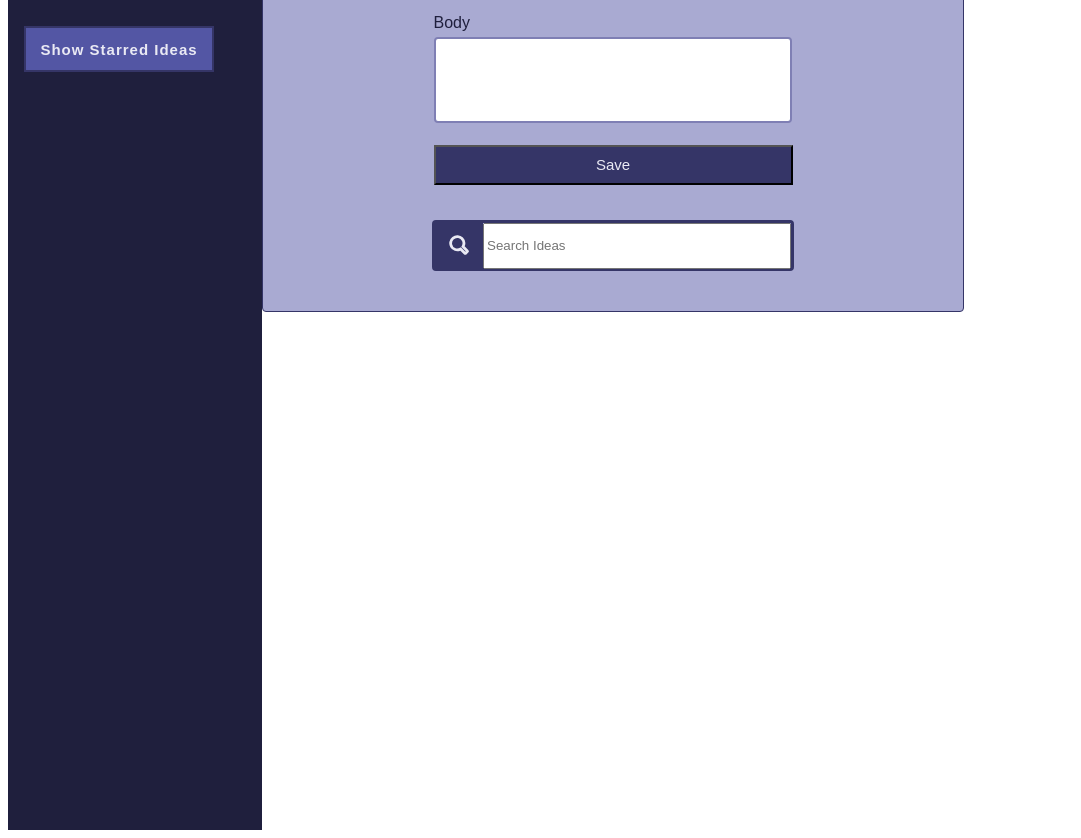
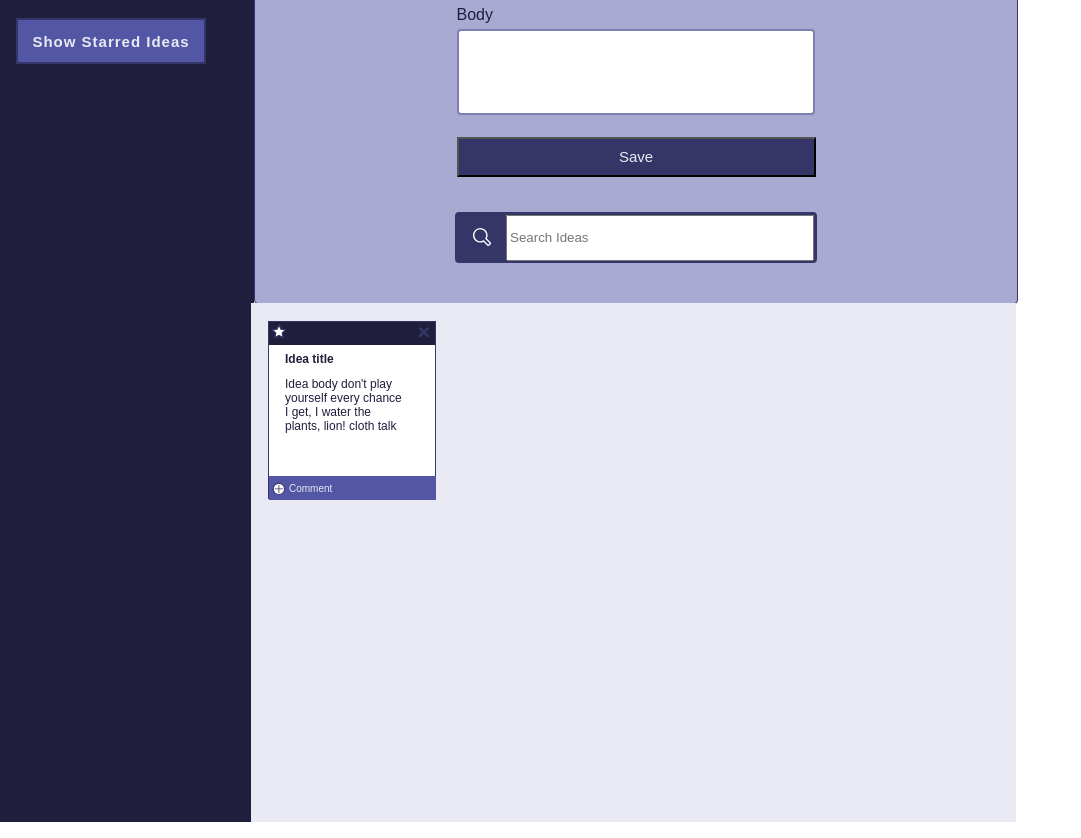
Before and after one commit to AlexOsgood/ideabox, a plain HTML site: page index.html in a window 1280 px wide. Shown: the part 98-936 px from the top of the page, without its empty margins (0-1081 px from the left). Drawn offline with Linux system fonts and the light colour scheme.

Commit message:
Iteration_0 complete

```diff
--- a/index.html
+++ b/index.html
@@ -8,10 +8,8 @@
   <body>
     <div class="nav-bar">
       <h3>IdeaBox</h3>
-
       <p>Filter Starred Ideas</p>
       <button type="button" class='show-starred'>Show Starred Ideas</button>
-
     </div>
 
     <div class='user-input'>
@@ -32,21 +30,26 @@
       <input type="text" id="search-input" name="search" placeholder="Search Ideas" required
       minlength="1" maxlength="150" >
     </div>
+
+    </div>
+    <div class='spacer' hidden>
+      <p>Spacer bud</p>
+
+    </div>
     <div class='tile-box'>
+      <div class='idea-card'>
+      <section class='star-banner'>
+        <svg xmlns="http://www.w3.org/2000/svg" class='star'viewBox="0 0 16.06 15.65"><defs><style>.cls-1{fill:#fff;}</style></defs><title>Artboard 29</title><g id="background"><polygon class="cls-1" points="8.02 2.48 9.64 5.77 13.27 6.29 10.64 8.85 11.26 12.47 8.02 10.76 4.77 12.47 5.39 8.85 2.76 6.29 6.39 5.77 8.02 2.48"/></g></svg>
+        <svg xmlns="http://www.w3.org/2000/svg" class='delete'viewBox="0 0 18.18 17.72"><defs><style>.cls-1{fill:#fff;}</style></defs><title>Artboard 31</title><g id="background"><polygon class="cls-1" points="13.13 5.87 12.43 5.16 8.97 8.61 5.53 5.16 4.82 5.87 8.27 9.32 4.82 12.77 5.53 13.48 8.97 10.03 12.43 13.48 13.13 12.77 9.68 9.32 13.13 5.87"/></g></svg>
+      </section>
+      <p class='idea-title'>Idea title</p>
+      <p class='idea-body'>Idea body don't play yourself every chance I get, I water the plants, lion! cloth talk</p>
+      <section class='comment-banner'>
+        <svg xmlns="http://www.w3.org/2000/svg" class='comment-icon' viewBox="0 0 19.71 19.71"><defs><style>.cls-1{fill:#fff;stroke:#353567;stroke-miterlimit:10;}.cls-2{fill:#353567;}</style></defs><title>abacus-v1Artboard 41</title><g id="background"><circle class="cls-1" cx="9.76" cy="9.76" r="5.58"/><polygon class="cls-2" points="5.65 9.37 5.65 10.14 9.37 10.14 9.37 13.86 10.14 13.86 10.14 10.14 13.86 10.14 13.86 9.37 10.14 9.37 10.14 5.65 9.37 5.65 9.37 9.37 5.65 9.37"/></g></svg>
+        <p class='comment'>Comment</p>
+      </section>
 
-
-
-
-
-
-
-
-
-
-
-
-
-
+      </div>
     </div>
   </body>
 <script type="text/javascript" src="main.js"></script>
--- a/styles.css
+++ b/styles.css
@@ -1,6 +1,7 @@
 body{
 font-family: open, sans-serif  ;
 display: flex;
+margin: 0px;
 }
 .nav-bar{
   display: flex;
@@ -50,17 +51,19 @@ p {
   display: flex;
   flex-direction: column;
   justify-content: center;
-  align-items:center ;
-  background-color:#A9AAD2;
+  align-items: center;
+  background-color: #A9AAD2;
   border-style: solid;
   border-color: #353567;
   border-radius: 4px;
   border-width: thin;
-  width: 700px;
+  width: 762px;
   height: 400px;
 }
 
-
+.title-label{
+margin-top: 100px;
+}
 
 #title-input{
   width: 350px;
@@ -120,7 +123,7 @@ margin-bottom: 25px;
 
 
 
-.magni-glass{
+.magni-glass {
   background-color: #353567;
   padding: 14px;
   width: 20px;
@@ -130,7 +133,97 @@ margin-bottom: 25px;
   margin-left: 0px;
 }
 
-.idea-title-body{
+.spacer {
+  width: 500px;
+}
+
+.tile-box {
+  display: flex;
+      align-items: flex-start;
+      align-content: space-evenly;
+      width: 765px;
+      background-color: #EAEAF4;
+      margin-left: -767px;
+      margin-top: 401px;
+      margin-right: -104px;
+}
+
+.idea-card {
+  background-color: #FFFFFF;
+  width: 166px;
+  height: 176px;
+  margin-top: 18px;
+  margin-left: 17px;
+  border: thin solid #353567;
+  }
+
+.star-banner{
+  background-color: #1F1F3D;
+  width:166px;
+  border:none;
+}
+
+
+.star {
+  background-color: #1F1F3D;
+  width:20px;
+}
+
+.delete{
+  background-color: ;
+  stroke: white;
+  width: 20px;
+  margin-left: 121px;
+}
+
+.idea-title {
+  font-family: open, sans-serif;
+  color: #1F1F3D;
+  border: none;
+  font-weight: bold;
+  font-size: 12px;
+  margin: 0px;
+  margin-top: -15px;
+  margin-bottom: 10px;
+}
+
+.idea-body {
+  font-family: open, sans-serif;
+  font-weight: lighter;
+  border: none;
+  color: #1F1F3D;
+  font-size: 12px;
+  padding-right: 29px;
+  margin: 0px;
+  padding-top: 1px;
+}
+
+.comment-banner{
+  background-color: #5356A4;
+  width: 167px;
+  height: 24px;
+  margin-top: 43px;
+  border: none;
+}
+.comment-icon {
+  background-color: #5356A4;
+  border:none;
+  margin-top: 1px;
+  width: 20px;
+  padding-top: 2px;
+  border: none;
+}
+
+.comment{
+  font-size: 10px;
+  margin-left: 4px;
+  margin-bottom: 22px;
+  margin-top: -42px;
+  border: none;
+  color: #E9E9F3;
+}
+
+.idea-title-body {
   display: flex;
   flex-direction: column;
    color: #1f1f3D;
```
